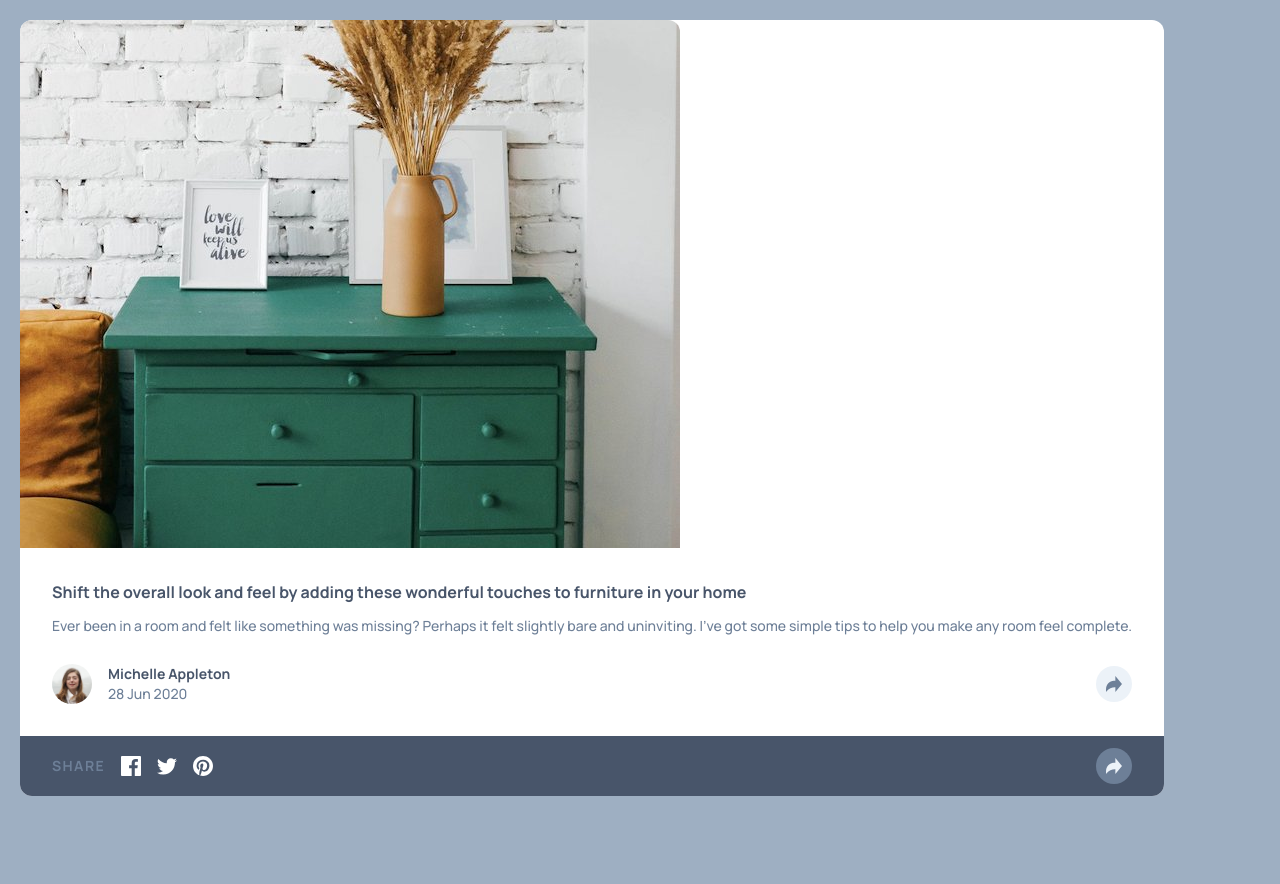
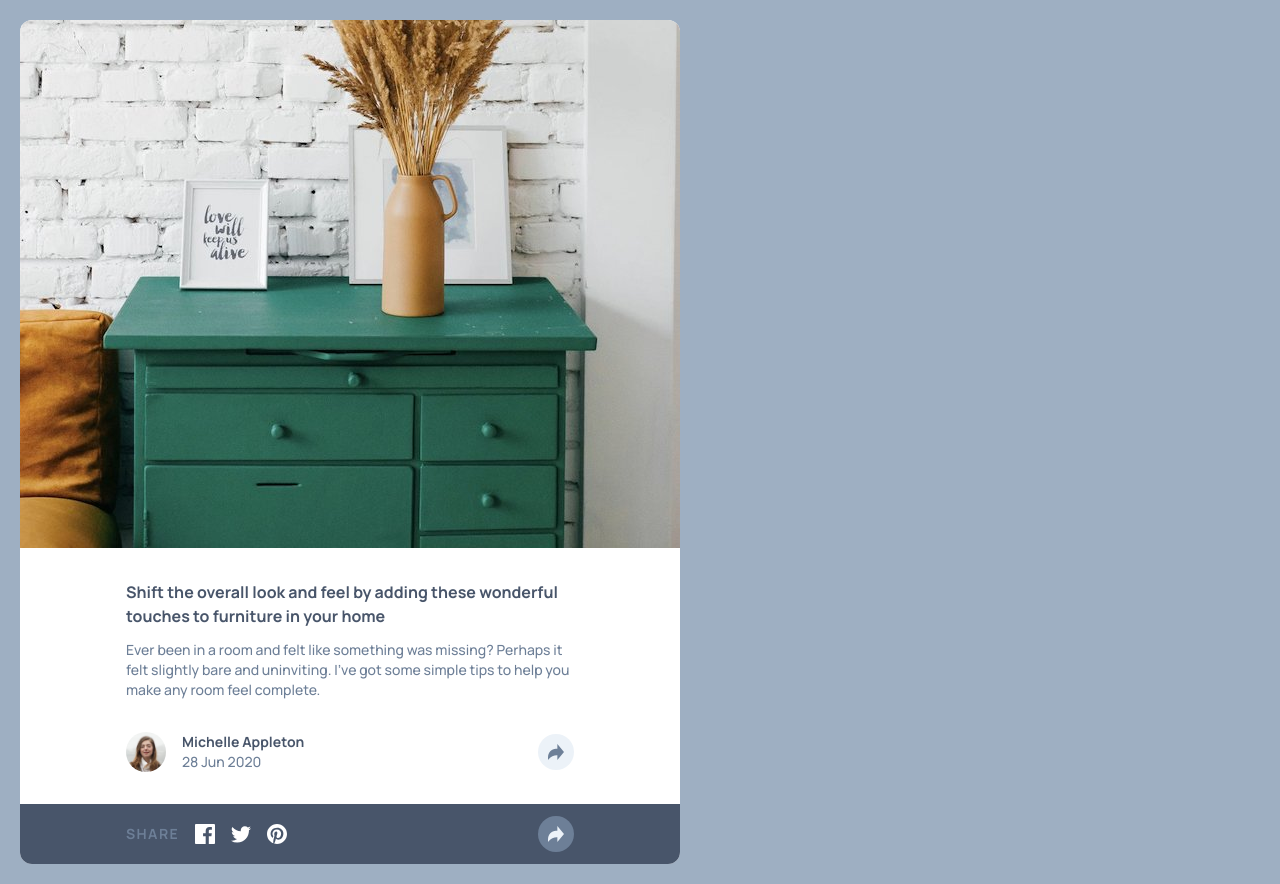
Before and after one commit to Luca-Sousa/Project-Article-Preview-Component-Master, a website: page index.html in a window 1280 px wide. Before the commit the page ends 816 px from the top, so only its background shows below. Drawn offline with Linux system fonts and the light colour scheme.

Commit message:
Update Screen XS

```diff
--- a/index.html
+++ b/index.html
@@ -18,11 +18,14 @@
       <img class="rounded-ss-xl rounded-se-xl" src="images/drawers.jpg" alt="logo drawers">
     </div>
 
-    <div class="p-8 flex flex-col gap-3">
+    <div class="p-8 flex flex-col gap-5 xs:gap-8">
+      <div class="flex flex-col xs:max-w-md xs:mx-auto gap-3">
         <h2 class="font-bold text-col-VDGB">Shift the overall look and feel by adding these wonderful touches to furniture in your home</h2>
         <p class="font-medium text-sm text-col-DDB">Ever been in a room and felt like something was missing? Perhaps it felt slightly bare and uninviting. I’ve got some simple tips to help you make any room feel complete.</p>
+      </div>
 
-      <div class="flex items-center justify-between mt-4">
+      <div>
+        <div class="flex items-center justify-between xs:max-w-md xs:mx-auto">
           <div class="flex items-center gap-4">
             <img class="w-10 h-10 rounded-full" src="images/avatar-michelle.jpg" alt="Avatar Michelle">
             <div>
@@ -30,13 +33,15 @@
               <p class="font-medium text-sm text-col-DDB">28 Jun 2020</p>
             </div>
           </div>
-        <div class="w-9 h-9 rounded-full bg-col-LGB flex justify-center items-center cursor-pointer">
+          <div class="w-9 h-9 rounded-full bg-col-LGB flex justify-center items-center cursor-pointer" id="share">
             <img class="w-4 h-4" src="images/icon-share.svg" alt="Icon Share">
           </div>
         </div>
       </div>
+    </div>
 
-    <div class="flex items-center justify-between py-3 px-8 bg-col-VDGB rounded-bl-xl rounded-br-xl">
+    <div class="block py-3 px-8 bg-col-VDGB rounded-bl-xl rounded-br-xl" id="msg-mobile">
+      <div class="flex items-center justify-between xs:max-w-md xs:mx-auto">
         <div class="flex items-center gap-4">
           <h2 class="uppercase tracking-widest text-sm text-col-DDB font-bold">Share</h2>
           <a href="#"><img src="images/icon-facebook.svg" alt="Icon Facebook"></a>
@@ -47,6 +52,7 @@
           <img class="w-4 h-4" src="images/icon-share-msg.svg" alt="Icon Share">
         </div>
       </div>
+    </div>
 
   </main>
 
--- a/tailwind.config.js
+++ b/tailwind.config.js
@@ -11,6 +11,9 @@ module.exports = {
       },
       fontFamily: {
         Manrope: 'Manrope'
+      },
+      screens: {
+        xs: '28.125rem'
       }
     },
   },
```
Also changed, not shown: src/output.css. Lines whose indentation alone changed are shown as unchanged.
